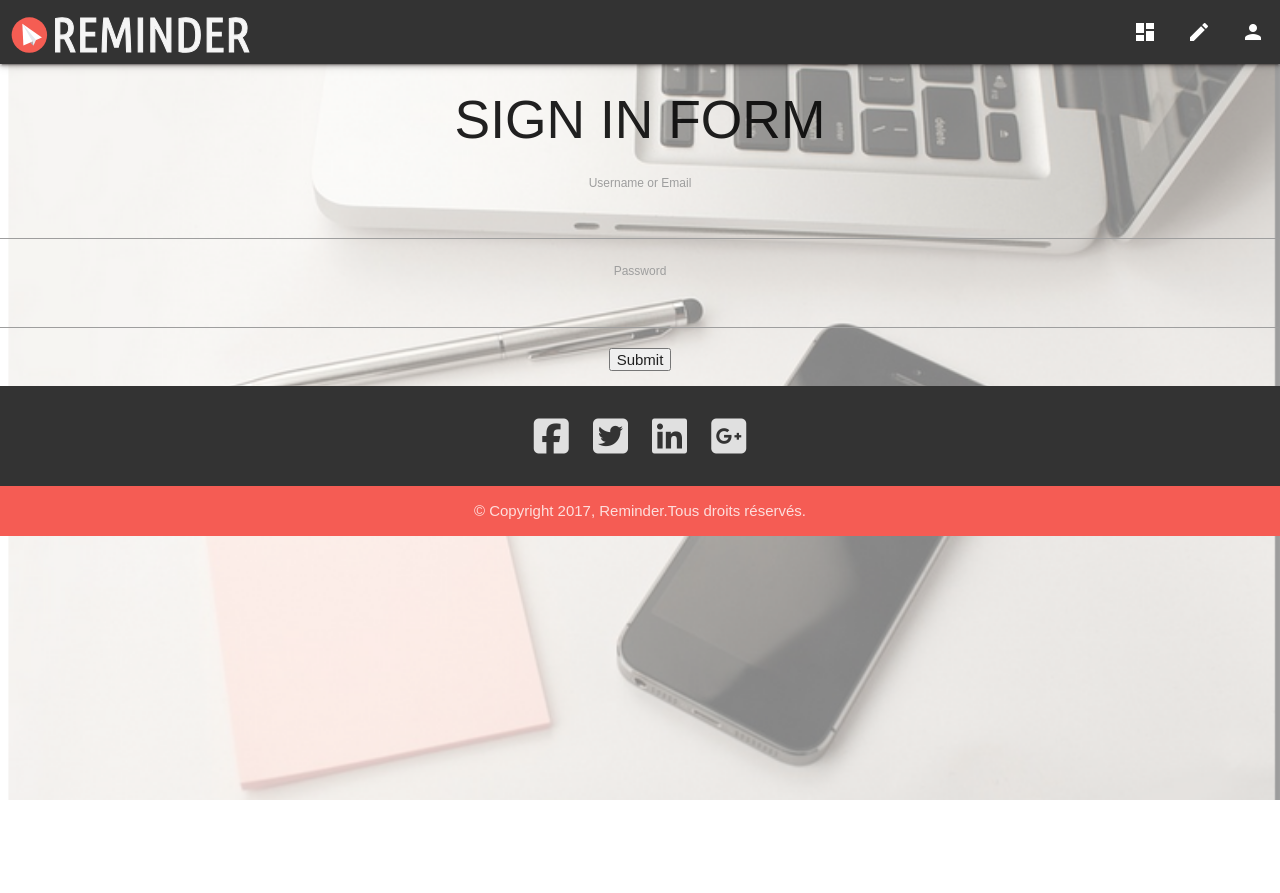
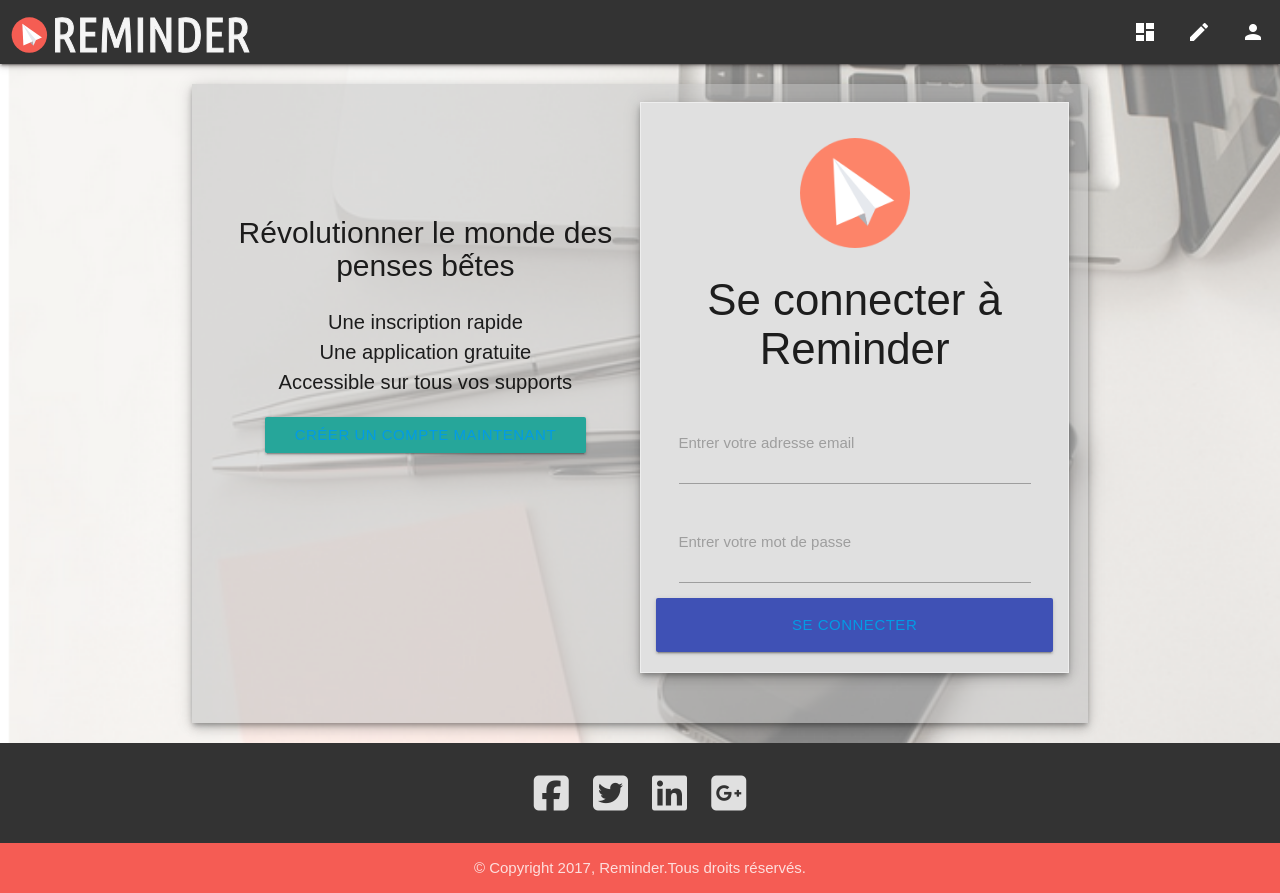
Before and after one commit to RQMdev/Reminder, a React (Create React App) app: page /signin in a window 1280 px wide. Before the commit the page ends 800 px from the top, so only its background shows below. Built offline with nearby package versions, Linux system fonts and the light colour scheme.

Commit message:
Sign in
Style css

```diff
--- a/src/Components/SignIn.js
+++ b/src/Components/SignIn.js
@@ -1,4 +1,5 @@
 import React, { Component } from 'react';
+import { Link } from 'react-router-dom';
 
 class SignIn extends Component {
 
@@ -21,27 +22,66 @@ class SignIn extends Component {
 
   render() {
     return (
+    <div>
 
-      <div className="sign-in">
+      <div className="intro container z-depth-3">
+
+        <div className="row">
+
+         <div className="col l6">
+
+            <h1 className="flow-text center-align">Révolutionner le monde des penses bếtes</h1>
+
+                      <ul className="center-align flow-text">
+                          <li>Une inscription rapide</li>
+                          <li>Une application gratuite</li>
+                          <li>Accessible sur tous vos supports</li>
+                          <li><a className="waves-effect waves-light btn btn-intro "> <Link to="/signup">Créer un compte maintenant </Link> </a></li>
+                      </ul>
+        </div>
+
+          <div className="col l6">
+       <div className="sign-in">
+         <div className="form-login  z-depth-3 row">
+          <img className="responsive-img logo-form" src="images/logo-min.png" alt="" />
+          <h3 className="center-align">Se connecter à Reminder</h3>
 
 
-        <h2>SIGN IN FORM</h2>
-        <form onSubmit={this.handleSubmit.bind(this)}>
+          <form className="col s12" method="post" onSubmit={this.handleSubmit.bind(this)}>
           <ul>
             <li>
-              <label>Username or Email</label><br />
-              <input type="text" ref="email" />
+              <div className="input-field col s12">
+                <label>Entrer votre adresse email</label><br />
+                <input type="text" ref="email" />
+              </div>
             </li>
             <li>
-              <label>Password</label><br />
-              <input type="text" ref="password" />
+              <div className="input-field col s12">
+                <label>Entrer votre mot de passe </label><br />
+                <input type="text" ref="password" />
+              </div>
             </li>
+
             <li>
-              <input type="submit" value="Submit" />
+                  <label className="forgot">Mot de passe oublié? </label>
+            </li>
+
+            <li>
+              <div className="row">
+                    <button type='submit' name='btn_login' className="col s12 btn btn-large waves-effect form-login-btn indigo"><Link to="/dashboard">Se connecter</Link></button>
+              </div>
+
             </li>
           </ul>
         </form>
+
       </div>
+    </div>
+  </div>
+
+</div>
+</div>
+</div>
     );
   }
 }
```
